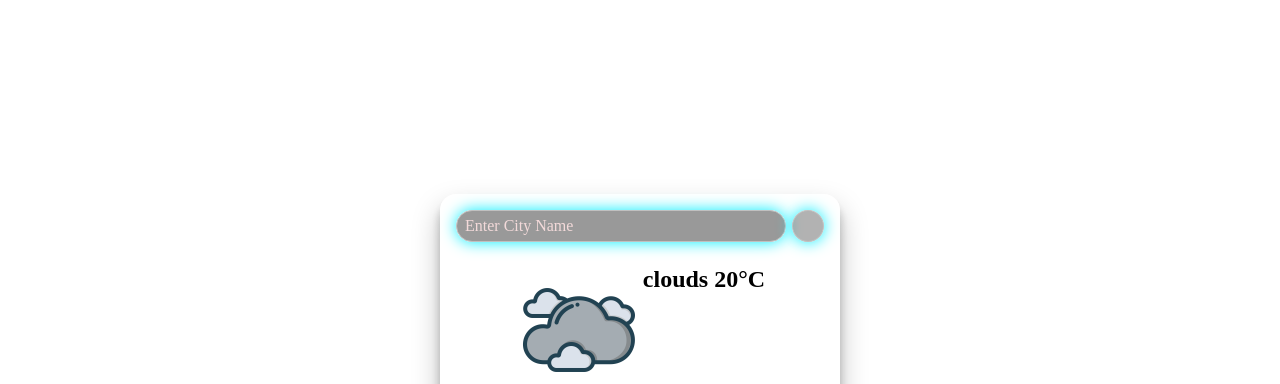
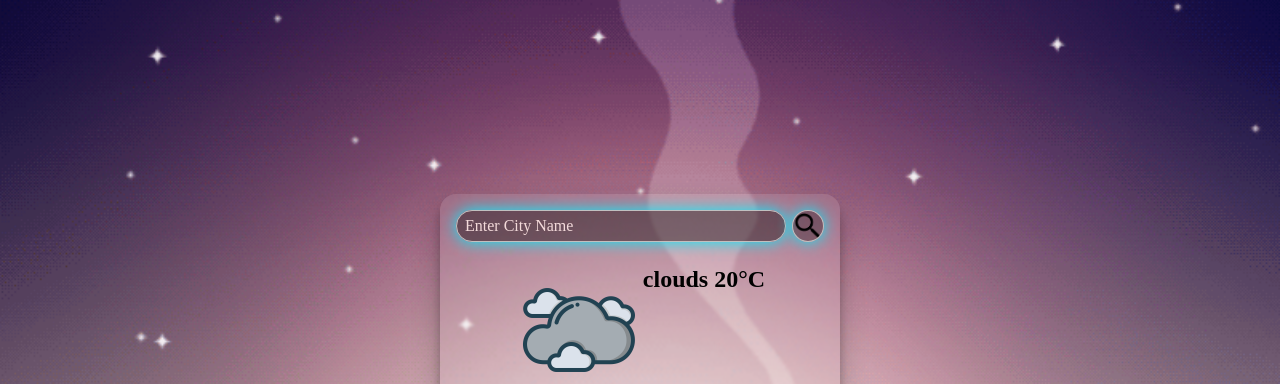
Before and after one commit to NitikeshYewale/WeatherApplicationUsingJS, a plain HTML site: page weather.html in a window 1280 px wide. Shown: the top 384 px of the page. Drawn offline with Linux system fonts and the light colour scheme; the site is published under a folder, as on GitHub Pages, so addresses that start at the root find nothing; no server answers.

Commit message:
Update style.css

```diff
--- a/css/style.css
+++ b/css/style.css
@@ -6,7 +6,7 @@
   }
 
   .body {
-    background-image: url("/images/home.gif");
+    background-image: url("../images/home.gif");
     background-position: center; /* Center the image */
     background-repeat: no-repeat; /* Do not repeat the image */
     background-size: cover; /* Resize the background image to cover the entire container */
@@ -137,7 +137,7 @@
   }
 
   .searchInput button{
-    background-image:url("/images/search.png");
+    background-image:url("../images/search.png");
     background-position:center;
     background-size:contain;
     width: 2.2rem;
```
